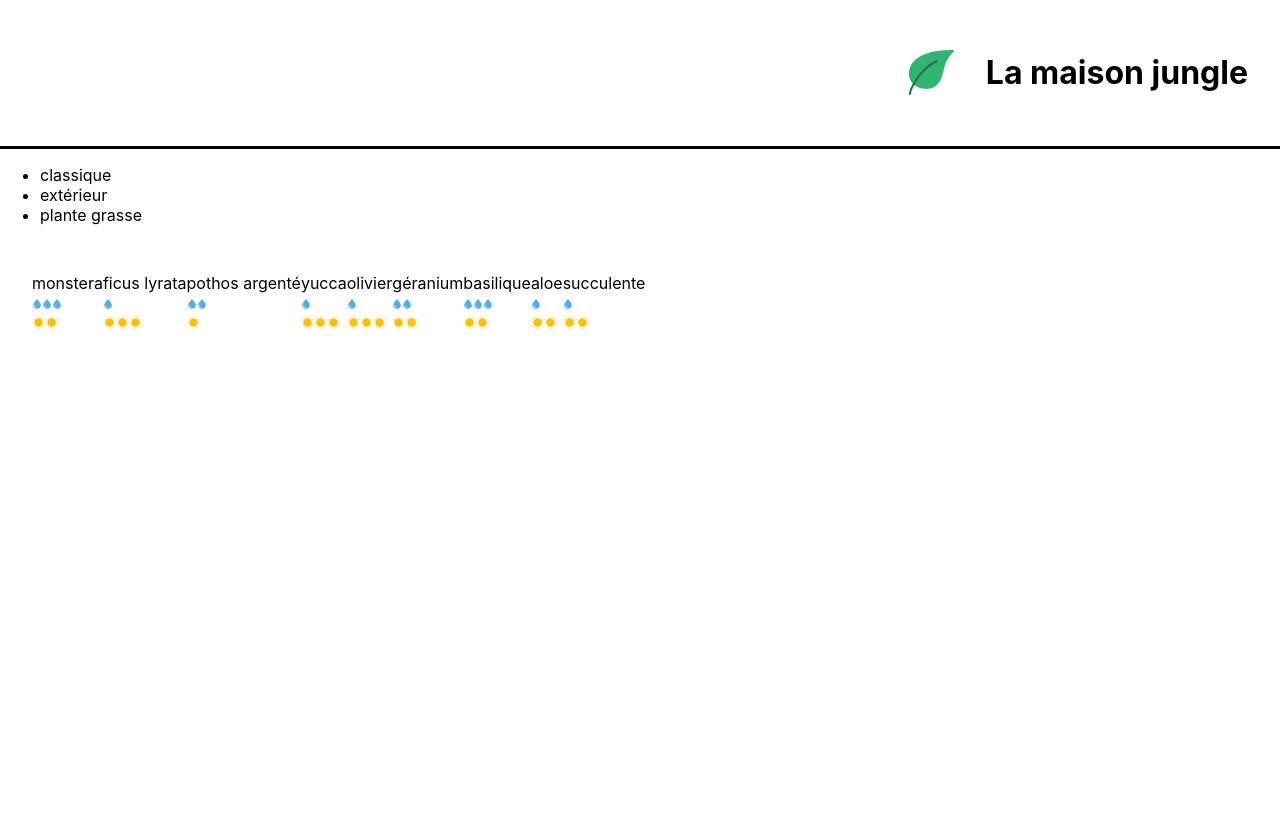
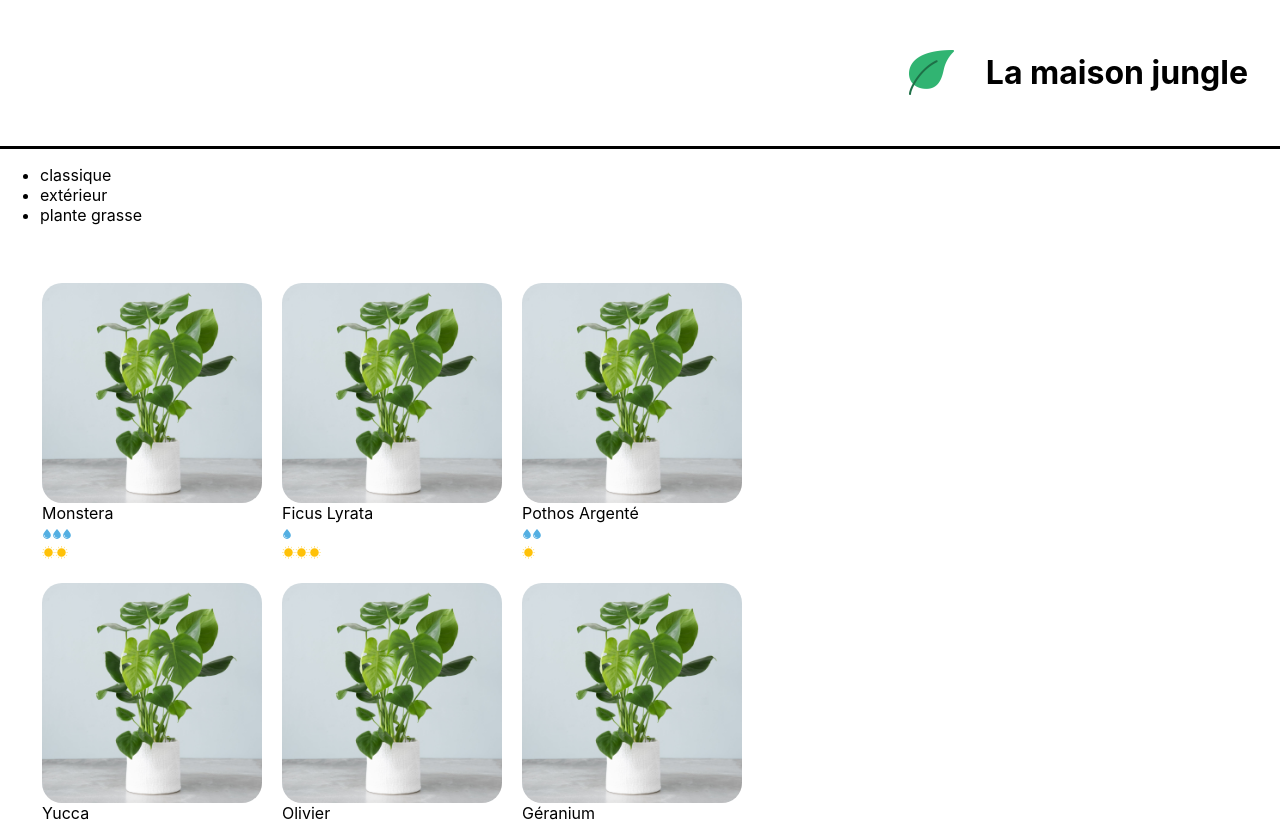
Before and after one commit to AlaskanMute/la-maison-jungle, a React (Create React App) app: page / in a window 1280 px wide. Shown: the top 822 px of the page. Before the commit the page ends 800 px from the top, so only its background shows below. Built offline with nearby package versions, Linux system fonts and the light colour scheme.

Commit message:
add PlantItem

```diff
--- a/src/components/ShoppingList.js
+++ b/src/components/ShoppingList.js
@@ -2,7 +2,7 @@
 
 import { plantList } from '../datas/plantList'
 import '../styles/ShoppingList.css'
-import  CareScale  from './CareScale'
+import PlantItem from './PlantItem'
 
 function ShoppingList() {
 	const categories = plantList.reduce(
@@ -19,12 +19,14 @@ function ShoppingList() {
 				))}
 			</ul>
 			<ul className='lmj-plant-list'>
-				{plantList.map((plant) => (
-					<li key={plant.id} className='lmj-plant-item'>{plant.name}
-						<CareScale careType='water' scaleValue={plant.water} />
-						<CareScale careType='light' scaleValue={plant.light} />
-						{plant.isSpecialOffer && <div className='lmj-sales'>Soldes</div>}
-                    </li>
+				{plantList.map(({ id, cover, name, water, light }) => (
+					<PlantItem
+						id={id}
+						cover={cover}
+						name={name}
+						water={water}
+						light={light}
+					/>
 				))}
 			</ul>
 		</div>
```
